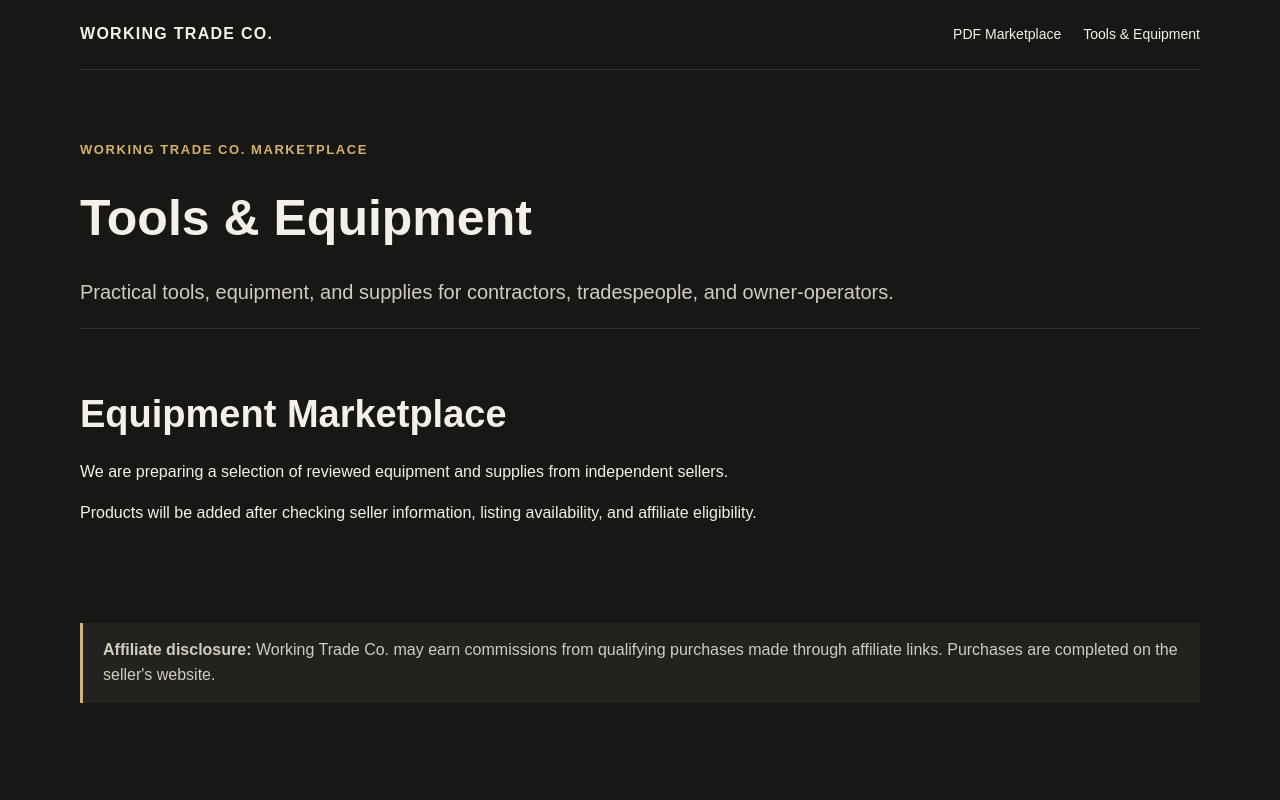
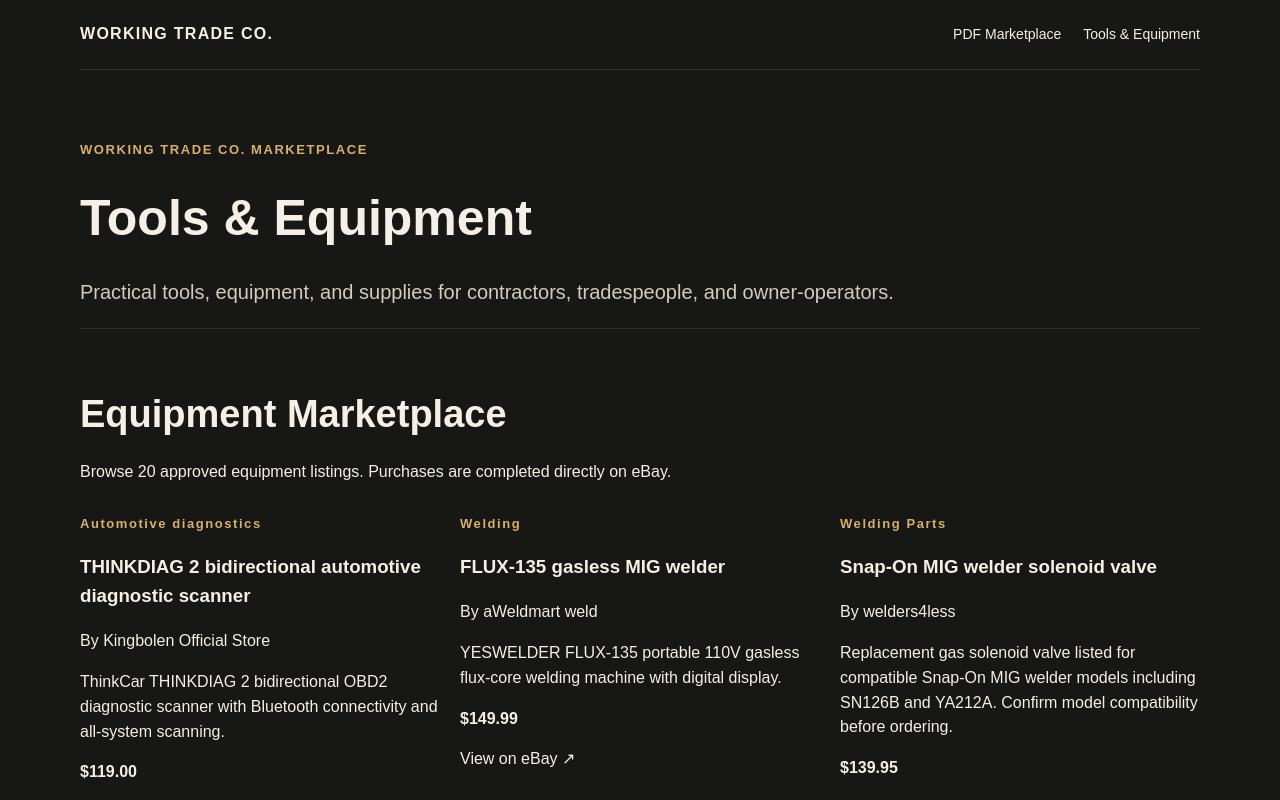
Before and after one commit to iroc46me-ui/working-trade-co, a Next.js app: page /tools-equipment in a window 1280 px wide. Shown: the top 800 px of the page. Built offline with nearby package versions, Linux system fonts and the light colour scheme.

Commit message:
Display 20 eBay affiliate products on equipment page

```diff
--- a/app/tools-equipment/page.js
+++ b/app/tools-equipment/page.js
@@ -1,3 +1,5 @@
+
+import products from "./approved-products.json";
 
 export const metadata = {
   title: "Tools & Equipment | Working Trade Co.",
@@ -6,11 +8,13 @@ export const metadata = {
 };
 
 export default function ToolsEquipmentPage() {
+  const approvedProducts = products.filter(
+    (product) => product.status === "approved"
+  );
+
   return (
     <main className="wrap page">
-      <div className="eyebrow">
-        WORKING TRADE CO. MARKETPLACE
-      </div>
+      <div className="eyebrow">WORKING TRADE CO. MARKETPLACE</div>
 
       <h1>Tools &amp; Equipment</h1>
 
@@ -21,24 +25,52 @@ export default function ToolsEquipmentPage() {
 
       <section className="catalog-section">
         <h2>Equipment Marketplace</h2>
-
         <p>
-          We are preparing a selection of reviewed
-          equipment and supplies from independent sellers.
+          Browse {approvedProducts.length} approved equipment listings.
+          Purchases are completed directly on eBay.
         </p>
 
-        <p>
-          Products will be added after checking seller
-          information, listing availability, and
-          affiliate eligibility.
-        </p>
+        {approvedProducts.length === 0 ? (
+          <p>New equipment listings are coming soon.</p>
+        ) : (
+          <div className="catalog-grid">
+            {approvedProducts.map((product) => (
+              <article className="catalog-card" key={product.id}>
+                <p className="eyebrow">{product.category}</p>
+
+                <h3>{product.title}</h3>
+
+                <p>By {product.seller}</p>
+
+                <p>{product.description}</p>
+
+                <p>
+                  <strong>
+                    {new Intl.NumberFormat("en-US", {
+                      style: "currency",
+                      currency: product.currency || "USD",
+                    }).format(product.price)}
+                  </strong>
+                </p>
+
+                <a
+                  href={product.purchaseUrl}
+                  target="_blank"
+                  rel="sponsored noopener noreferrer"
+                >
+                  View on eBay ↗
+                </a>
+              </article>
+            ))}
+          </div>
+        )}
       </section>
 
       <div className="notice catalog-disclosure">
         <strong>Affiliate disclosure:</strong>{" "}
-        Working Trade Co. may earn commissions from
-        qualifying purchases made through affiliate links.
-        Purchases are completed on the seller's website.
+        Working Trade Co. may earn commissions from qualifying purchases
+        made through affiliate links. Purchases are completed on the
+        seller&apos;s website.
       </div>
     </main>
   );
```
